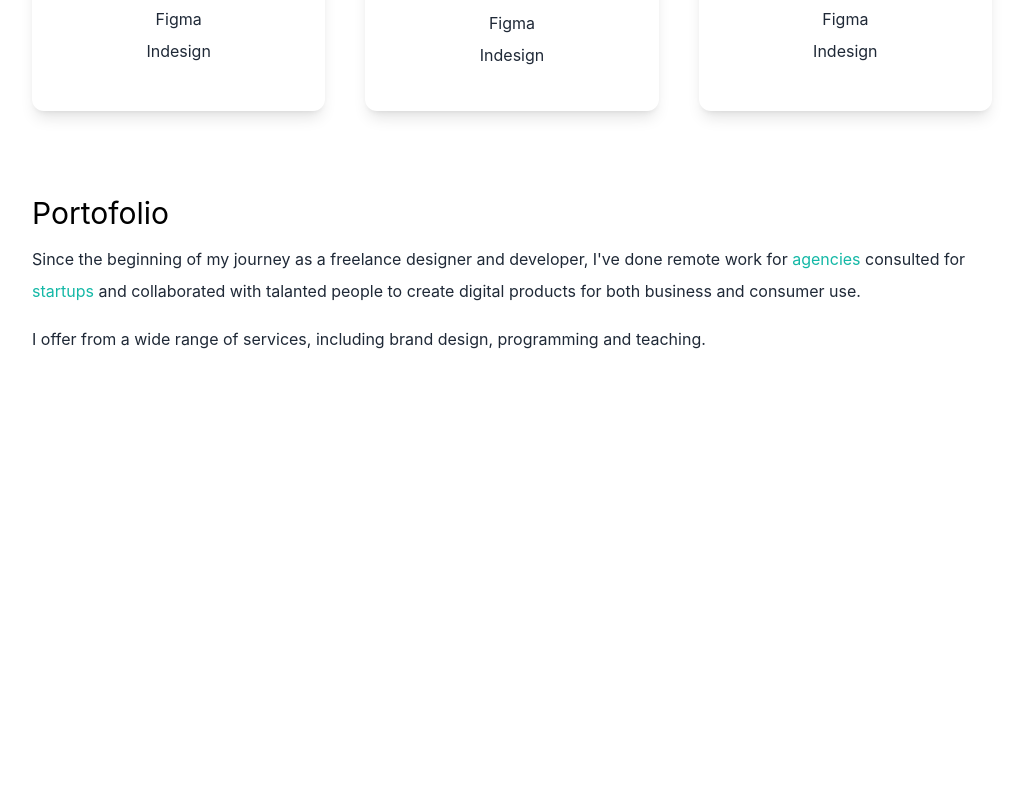
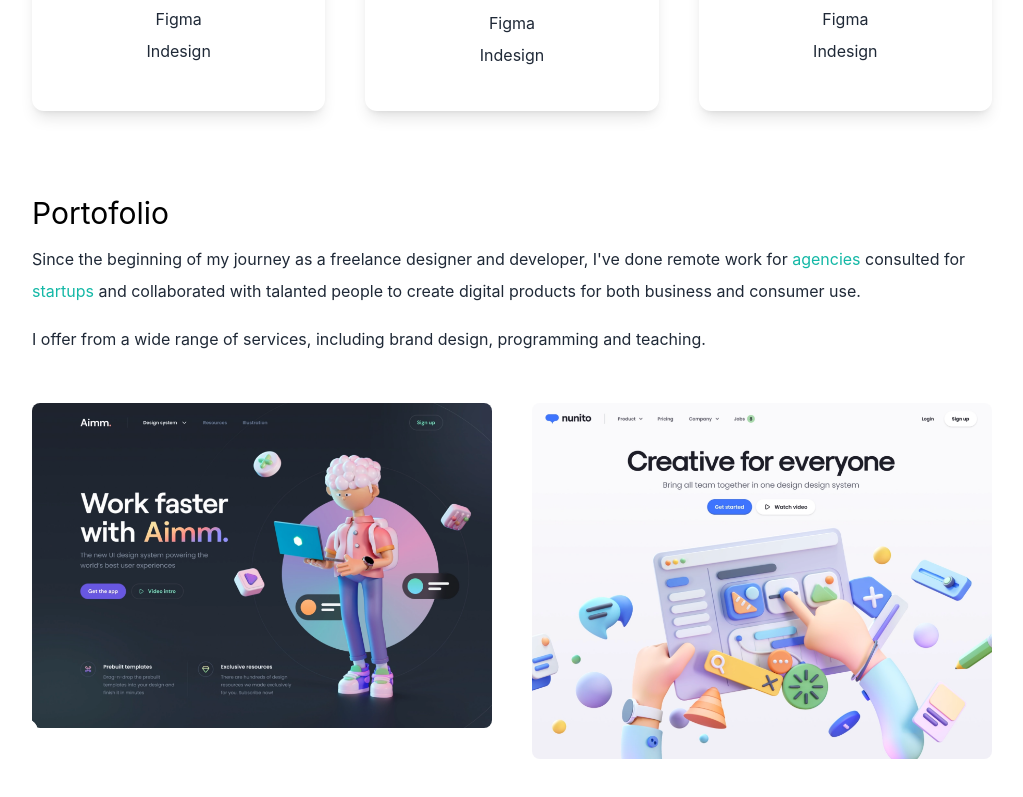
Before and after one commit to SuhailSherief/portfolio, a Next.js app: page / in a window 1280 px wide. Shown: the part 1645-2442 px from the top of the page, without its empty margins (128-1151 px from the left). Before the commit the page ends 2048 px from the top, so only its background shows below. Built offline with nearby package versions, Linux system fonts and the light colour scheme.

Commit message:
spared 2 placeholders

```diff
--- a/pages/index.tsx
+++ b/pages/index.tsx
@@ -152,6 +152,26 @@
               programming and teaching.
             </p>
           </div>
+          <div className="flex flex-col gap-10 py-10 lg:flex-row lg:flex-wrap">
+            <div className="basis-1/3 flex-1">
+              <Image alt="#"
+                className="rounded-lg object-cover"
+                width={"100"}
+                height={"100"}
+                layout="responsive"
+                src={web5}
+              />
+            </div>
+            <div className="basis-1/3 flex-1">
+              <Image alt="#"
+                className="rounded-lg object-cover"
+                width={"100"}
+                height={"100"}
+                layout="responsive"
+                src={web6}
+              />
+            </div>
+          </div>
         </section>
       </main>
     </div>
```
